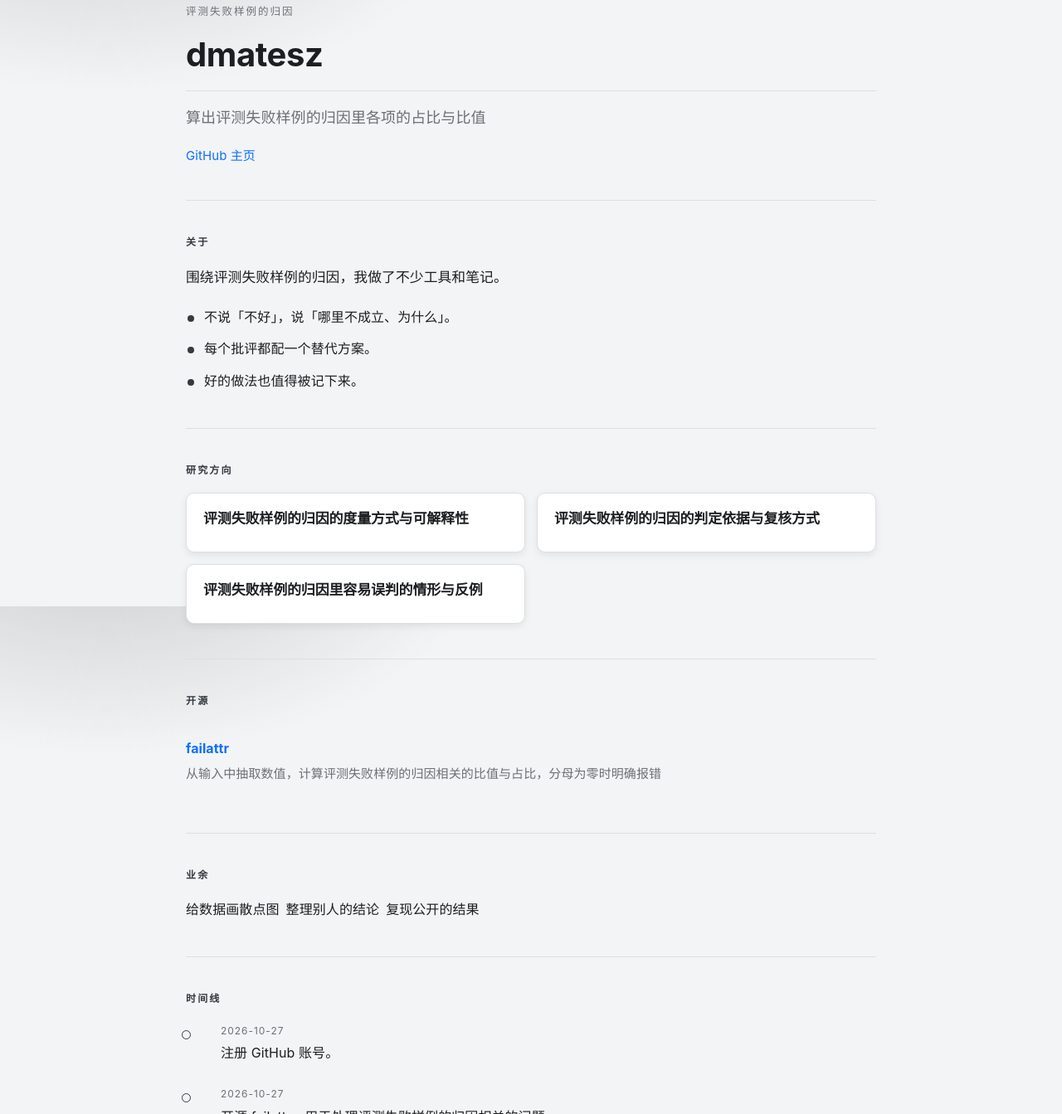
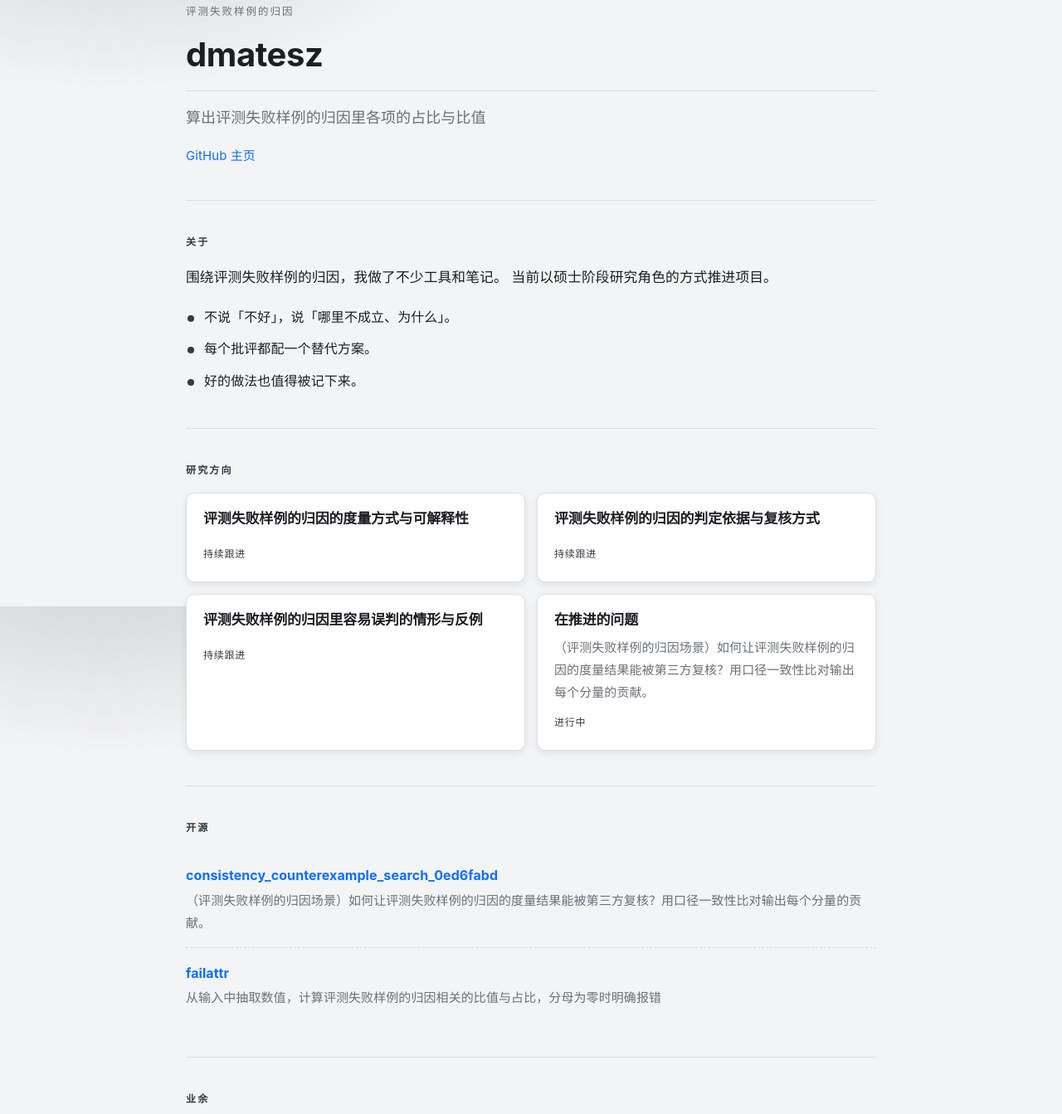
Before and after one commit to dmatesz/dmatesz.github.io, a plain HTML site: page index.html in a window 1280 px wide. Shown: the part 69-1412 px from the top of the page at 83% size. Drawn offline with Linux system fonts and the light colour scheme.

Commit message:
docs: 更新个人站点

```diff
--- a/index.html
+++ b/index.html
@@ -76,7 +76,7 @@ h2{color:#343a40;text-transform:uppercase;letter-spacing:.18em;font-size:12px}
 
 <section class="about" id="about">
   <h2>关于</h2>
-  <p>围绕评测失败样例的归因，我做了不少工具和笔记。</p>
+  <p>围绕评测失败样例的归因，我做了不少工具和笔记。 当前以硕士阶段研究角色的方式推进项目。</p>
   <ul class="traits">
     <li>不说「不好」，说「哪里不成立、为什么」。</li>
     <li>每个批评都配一个替代方案。</li>
@@ -89,12 +89,20 @@ h2{color:#343a40;text-transform:uppercase;letter-spacing:.18em;font-size:12px}
   <div class="grid two">
     <article class="card">
       <h3>评测失败样例的归因的度量方式与可解释性</h3>
+      <span class="status">持续跟进</span>
     </article>
     <article class="card">
       <h3>评测失败样例的归因的判定依据与复核方式</h3>
+      <span class="status">持续跟进</span>
     </article>
     <article class="card">
       <h3>评测失败样例的归因里容易误判的情形与反例</h3>
+      <span class="status">持续跟进</span>
+    </article>
+    <article class="card">
+      <h3>在推进的问题</h3>
+      <p>（评测失败样例的归因场景）如何让评测失败样例的归因的度量结果能被第三方复核？用口径一致性比对输出每个分量的贡献。</p>
+      <span class="status">进行中</span>
     </article>
   </div>
 </section>
@@ -102,6 +110,9 @@ h2{color:#343a40;text-transform:uppercase;letter-spacing:.18em;font-size:12px}
 <section id="work">
   <h2>开源</h2>
   <ul class="repos">
+    <li><div class="name"><a href="https://github.com/dmatesz/consistency_counterexample_search_0ed6fabd" rel="noopener">consistency_counterexample_search_0ed6fabd</a></div>
+      <div class="desc">（评测失败样例的归因场景）如何让评测失败样例的归因的度量结果能被第三方复核？用口径一致性比对输出每个分量的贡献。</div>
+    </li>
     <li><div class="name"><a href="https://github.com/dmatesz/failattr" rel="noopener">failattr</a></div>
       <div class="desc">从输入中抽取数值，计算评测失败样例的归因相关的比值与占比，分母为零时明确报错</div>
     </li>
```
